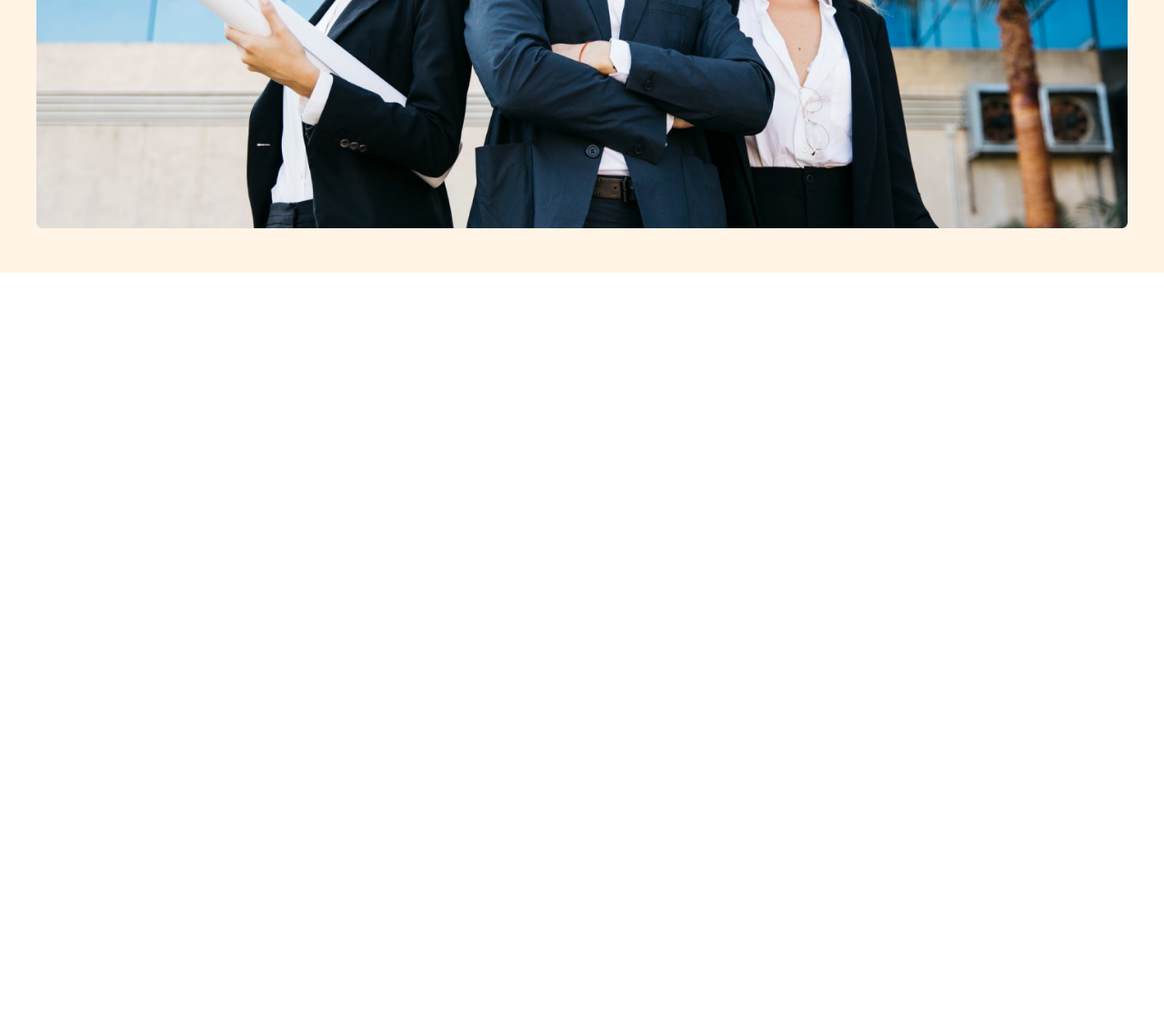
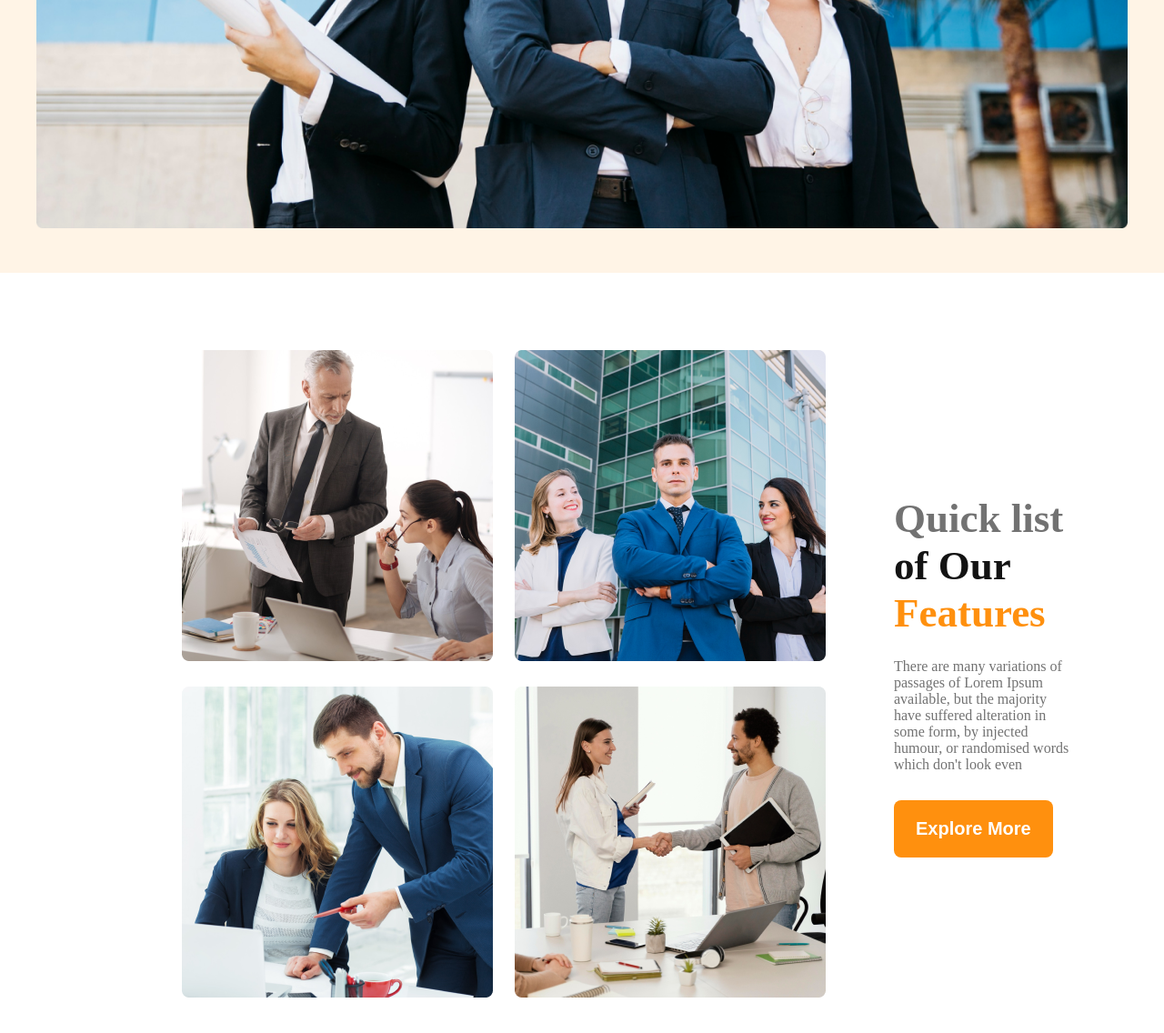
Before and after one commit to Aditto002/architets, a plain HTML site: page index.html in a window 1280 px wide. Shown: the part 993-2129 px from the top of the page at 91% size. Before the commit the page ends 1293 px from the top, so only its background shows below. Drawn offline with Linux system fonts and the light colour scheme.

Commit message:
main section

```diff
--- a/index.html
+++ b/index.html
@@ -1,5 +1,6 @@
 <!DOCTYPE html>
 <html lang="en">
+
 <head>
     <meta charset="UTF-8">
     <meta http-equiv="X-UA-Compatible" content="IE=edge">
@@ -7,11 +8,13 @@
     <title>Document</title>
     <link rel="stylesheet" href="styles/styles.css">
 </head>
+
 <body>
     <header class="header">
         <nav>
             <div>
-            <h2 class="header-title">G3 Architects</h2></div>
+                <h2 class="header-title">G3 Architects</h2>
+            </div>
             <div>
                 <ul>
                     <li>Home</li>
@@ -25,10 +28,13 @@
             <h1 class="header-brand-title">Brand New <br>
                 Group of Architects
             </h1>
-                <p class="header-brand-paragraph">There are many variations of passages of Lorem Ipsum available, but the majority have suffered alteration in <br> some form, by injected humour, or randomised words which don't look even</p>
+            <p class="header-brand-paragraph">There are many variations of passages of Lorem Ipsum available, but the
+                majority have suffered alteration in <br> some form, by injected humour, or randomised words which don't
+                look even</p>
         </div>
         <div class="btn">
-            <button class="primary-bnt">Explore More</button></div>
+            <button class="primary-bnt">Explore More</button>
+        </div>
         <div class="header-banner">
             <img src="images/banner.png" alt="">
 
@@ -36,6 +42,22 @@
 
     </header>
     <main class="main">
+        <section class="main-section">
+            <div class="main-contener">
+                <div class="image"><img src="images/team1.png" alt=""></div>
+                <div class="image"><img src="images/team2.png" alt=""></div>
+                <div class="image"><img src="images/team3.png" alt=""></div>
+                <div class="image"><img src="images/team4.png" alt=""></div>
+            </div>
+           <div class="features">
+            <h3 class="features-title">Quick list <span class="black">of Our </span><span class="color">Features</span> </h3>
+            <p class="features-paragraph">There are many variations of passages of Lorem Ipsum available, but the majority have suffered alteration in some form, by injected humour, or randomised words which don't look even</p>
+            <div class="button">
+             <button class="primary-bnt">Explore More</button>
+         </div>
+           </div>
+
+        </section>
 
     </main>
     <footer class="footer">
@@ -43,4 +65,5 @@
     </footer>
 
 </body>
+
 </html>
--- a/styles/styles.css
+++ b/styles/styles.css
@@ -56,3 +56,34 @@ nav{
     border-radius: 8px;
     padding-bottom: 45px;
 }
+.main-contener{
+    display: grid;
+    grid-template-columns: 342px 342px;
+    column-gap: 24px;
+    row-gap: 24px;
+}
+.main-section{
+    display: flex;
+    align-items: center;
+    gap: 75px;
+    padding: 85px 100px 130px 200px;
+}
+.features-title{
+      color: #727272;
+      font-size: 45px;
+      font-weight: 700;
+      padding-bottom: 24px;
+}
+.black{
+    color: #131313;
+}
+.color{
+    color: #FF900E;
+}
+.features-paragraph{
+    color: #727272;
+    font-weight: 400;
+    font-size: 16px;
+    padding-bottom: 30px;
+
+}
```
Lines whose indentation alone changed are shown as unchanged.
